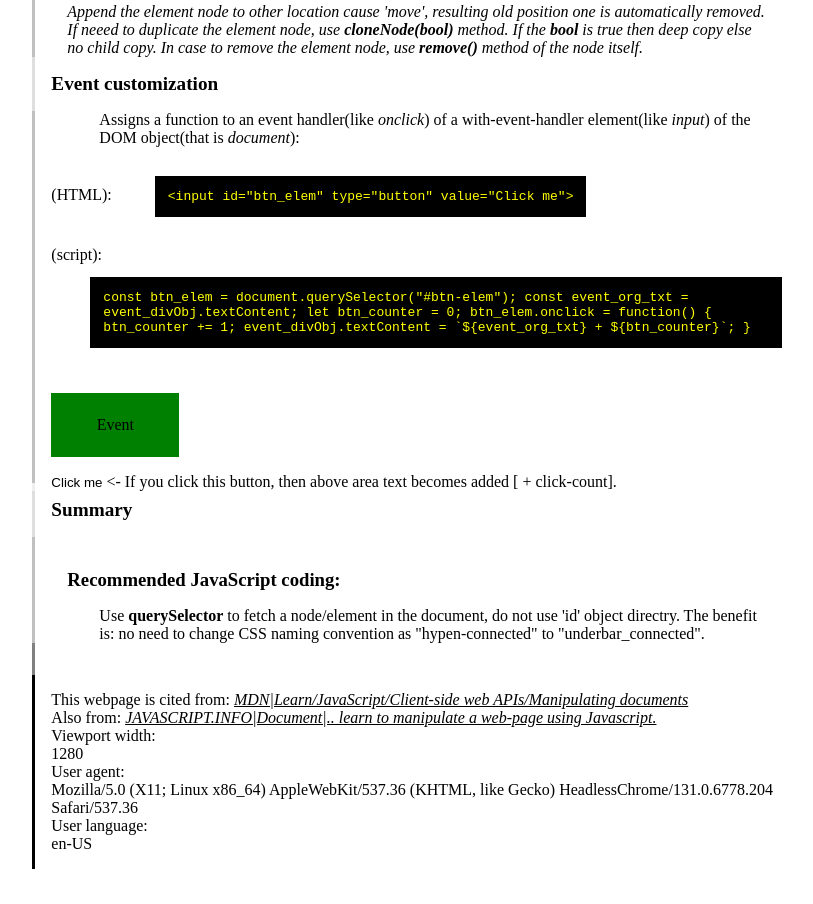
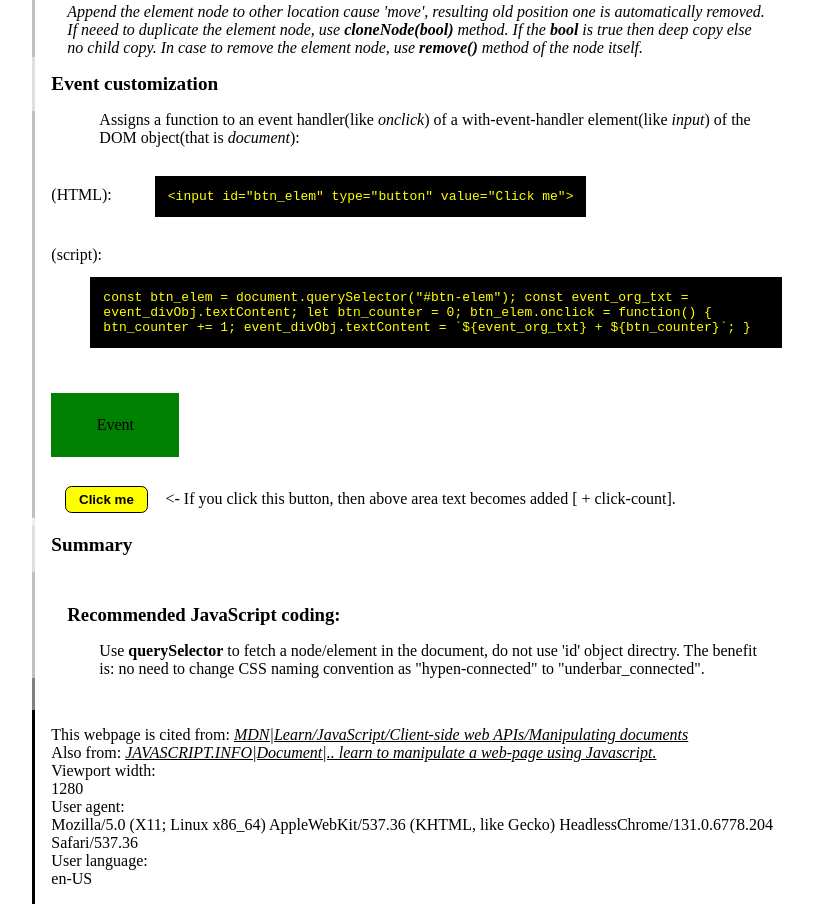
Before and after one commit to Yasukazu/ts-doc, a plain HTML site: page ts-doc-index.html in a window 1280 px wide. Shown: the part 2470-3374 px from the top of the page, without its empty margins (458-1271 px from the left). Before the commit the page ends 3339 px from the top, so only its background shows below. Drawn offline with Linux system fonts and the light colour scheme; a script that the page names is missing.

Commit message:
#btn-elem

```diff
--- a/styles.css
+++ b/styles.css
@@ -108,6 +108,15 @@ section header {
 section p {
     margin: 0 0 0 5rem;
 }
+#btn-elem {
+    border: thin solid black;
+    background-color: yellow;
+    height: 2em;
+    margin: 1em 1em 1em 1em;
+    padding: 0 1em 0 1em;
+    border-radius: 0.5em;
+    font-weight: bolder;
+}
 
 /* Wide screen -> 2-column, left column vertical scroll bar */
 @media (min-width: 850px) {
```
